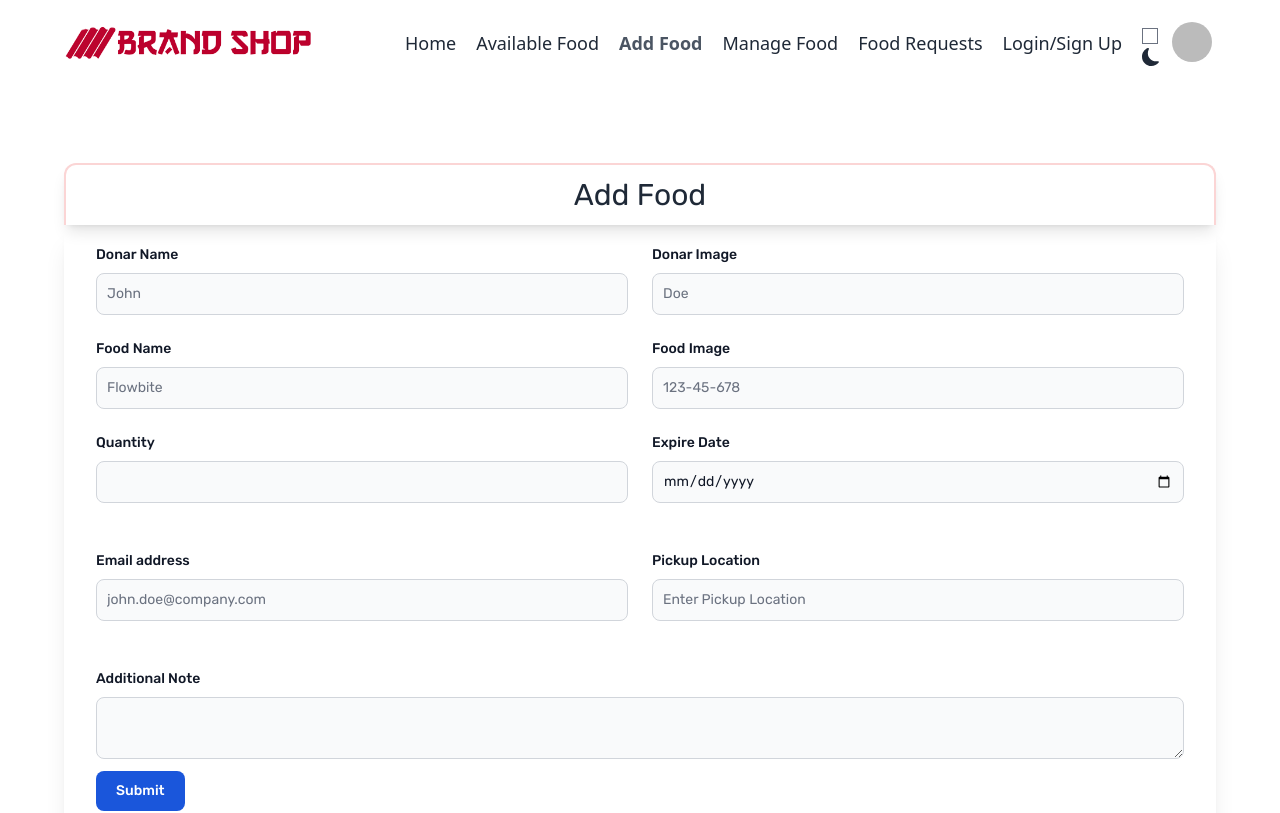
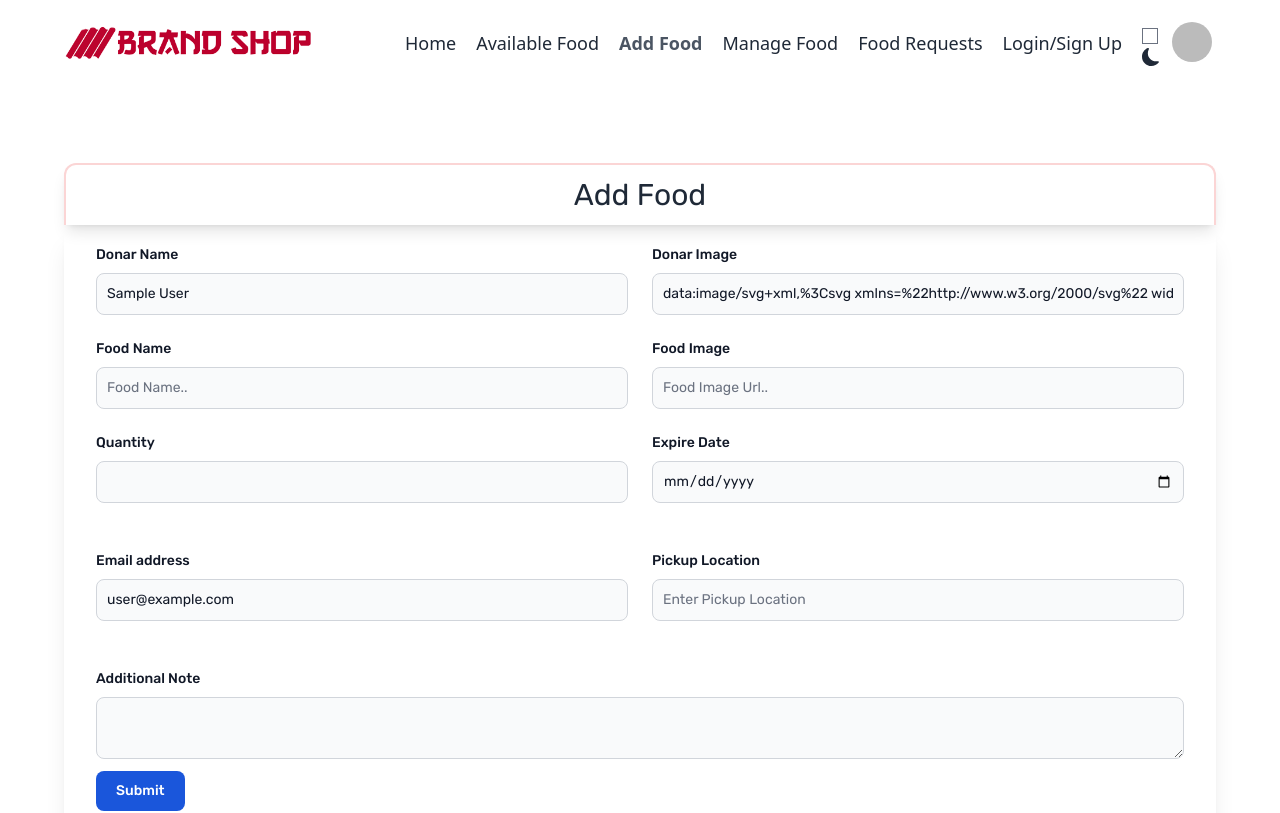
Before and after one commit to CodeWithRashed/zero-hunger-client-side, a React (Vite) app: page /add in a window 1280 px wide. Shown: the top 813 px of the page. Built offline with nearby package versions, Linux system fonts and the light colour scheme; no server answers; sample sign-in values are in the browser's storage.

Commit message:
food adding success

```diff
--- a/src/Pages/AddFood.jsx
+++ b/src/Pages/AddFood.jsx
@@ -1,42 +1,50 @@
 import { toast } from "react-toastify";
+import { GlobalDataContext } from "../ContextApi/DataContext";
+import { useContext } from "react";
 
 const AddFood = () => {
+  const { activeUser } = useContext(GlobalDataContext);
+  console.log(activeUser);
   const handleSubmit = async (event) => {
     event.preventDefault();
     const form = event.target;
-    const productName = form.productName.value;
-    const productImage = form.productImage.value;
-    const brandName = form.brandName.value;
-    const productType = form.productType.value;
-    const productPrice = form.productPrice.value;
-    const productRatting = form.productRatting.value;
-    const productDescription = form.productDescription.value;
+    const donarName = form.donar_name.value;
+    const donarImage = form.donar_image.value;
+    const foodName = form.food_name.value;
+    const foodImage = form.food_image.value;
+    const foodQuantity = form.quantity.value;
+    const expireDate = form.expire_date.value;
+    const donarEmail = form.email.value;
+    const pickupLocation = form.location.value;
+    const additionalNote = form.notes.value;
 
-    const productData = {
-      productName,
-      productImage,
-      brandName,
-      productType,
-      productPrice,
-      productRatting,
-      productDescription,
+    const foodData = {
+      donarName,
+      donarImage,
+      foodName,
+      foodImage,
+      foodQuantity,
+      expireDate,
+      donarEmail,
+      pickupLocation,
+      additionalNote,
     };
 
     try {
       const response = await fetch(
-        `${import.meta.env.VITE_BACKEND_API}/api/v1/user/add-food`,
+        `${import.meta.env.VITE_BACKEND_API}/api/v1/user/add/food`,
         {
           method: "POST",
           headers: {
             "content-type": "application/json",
           },
-          body: JSON.stringify(productData),
+          body: JSON.stringify(foodData),
         }
       );
       if (response.ok) {
         await response.json();
         form.reset();
-        toast.success("Product Added!", {
+        toast.success("Food Added!", {
           position: "top-right",
           autoClose: 2000,
           hideProgressBar: true,
@@ -47,8 +55,8 @@ const AddFood = () => {
           theme: "light",
         });
       }
-    } catch{
-      ""
+    } catch {
+      ("");
     }
   };
   return (
@@ -57,58 +65,157 @@ const AddFood = () => {
         <h1 className="text-3xl py-3 text-center">Add Food</h1>
       </div>
       <div className="mx-auto shadow-xl rounded-b-xl py-5 px-8 ">
-        <form
-          onSubmit={handleSubmit}
-          className="space-y-3"
-        >
-
-
+        <form onSubmit={handleSubmit} className="space-y-3">
           <div className="grid gap-6 mb-6 md:grid-cols-2">
             <div>
-            <label htmlFor="donar_name" className="block mb-2 text-sm font-medium text-gray-900 dark:text-white">Donar Name</label>
-            <input type="text" id="donar_name" className="bg-gray-50 border border-gray-300 text-gray-900 text-sm rounded-lg focus:ring-blue-500 focus:border-blue-500 block w-full p-2.5 dark:bg-gray-700 dark:border-gray-600 dark:placeholder-gray-400 dark:text-white dark:focus:ring-blue-500 dark:focus:border-blue-500" placeholder="John" required/>
+              <label
+                htmlFor="donar_name"
+                className="block mb-2 text-sm font-medium text-gray-900 dark:text-white"
+              >
+                Donar Name
+              </label>
+              <input
+                type="text"
+                disabled
+                defaultValue={activeUser?.displayName}
+                name="donar_name"
+                className="bg-gray-50 border border-gray-300 text-gray-900 text-sm rounded-lg focus:ring-blue-500 focus:border-blue-500 block w-full p-2.5 dark:bg-gray-700 dark:border-gray-600 dark:placeholder-gray-400 dark:text-white dark:focus:ring-blue-500 dark:focus:border-blue-500"
+                placeholder="John"
+                required
+              />
             </div>
             <div>
-            <label htmlFor="donar_image" className="block mb-2 text-sm font-medium text-gray-900 dark:text-white">Donar Image</label>
-            <input type="url" id="donar_image" className="bg-gray-50 border border-gray-300 text-gray-900 text-sm rounded-lg focus:ring-blue-500 focus:border-blue-500 block w-full p-2.5 dark:bg-gray-700 dark:border-gray-600 dark:placeholder-gray-400 dark:text-white dark:focus:ring-blue-500 dark:focus:border-blue-500" placeholder="Doe" required/>
+              <label
+                htmlFor="donar_image"
+                className="block mb-2 text-sm font-medium text-gray-900 dark:text-white"
+              >
+                Donar Image
+              </label>
+              <input
+                type="url"
+                disabled
+                defaultValue={activeUser?.photoURL}
+                name="donar_image"
+                className="bg-gray-50 border border-gray-300 text-gray-900 text-sm rounded-lg focus:ring-blue-500 focus:border-blue-500 block w-full p-2.5 dark:bg-gray-700 dark:border-gray-600 dark:placeholder-gray-400 dark:text-white dark:focus:ring-blue-500 dark:focus:border-blue-500"
+                placeholder="Doe"
+                required
+              />
             </div>
             <div>
-            <label htmlFor="food_name" className="block mb-2 text-sm font-medium text-gray-900 dark:text-white">Food Name</label>
-            <input type="text" id="food_name" className="bg-gray-50 border border-gray-300 text-gray-900 text-sm rounded-lg focus:ring-blue-500 focus:border-blue-500 block w-full p-2.5 dark:bg-gray-700 dark:border-gray-600 dark:placeholder-gray-400 dark:text-white dark:focus:ring-blue-500 dark:focus:border-blue-500" placeholder="Flowbite" required/>
+              <label
+                htmlFor="food_name"
+                className="block mb-2 text-sm font-medium text-gray-900 dark:text-white"
+              >
+                Food Name
+              </label>
+              <input
+                type="text"
+                name="food_name"
+                className="bg-gray-50 border border-gray-300 text-gray-900 text-sm rounded-lg focus:ring-blue-500 focus:border-blue-500 block w-full p-2.5 dark:bg-gray-700 dark:border-gray-600 dark:placeholder-gray-400 dark:text-white dark:focus:ring-blue-500 dark:focus:border-blue-500"
+                placeholder="Food Name.."
+                required
+              />
             </div>
             <div>
-            <label htmlFor="food_image" className="block mb-2 text-sm font-medium text-gray-900 dark:text-white">Food Image</label>
-            <input type="tel" id="food_image" className="bg-gray-50 border border-gray-300 text-gray-900 text-sm rounded-lg focus:ring-blue-500 focus:border-blue-500 block w-full p-2.5 dark:bg-gray-700 dark:border-gray-600 dark:placeholder-gray-400 dark:text-white dark:focus:ring-blue-500 dark:focus:border-blue-500" placeholder="123-45-678" pattern="[0-9]{3}-[0-9]{2}-[0-9]{3}" required/>
+              <label
+                htmlFor="food_image"
+                className="block mb-2 text-sm font-medium text-gray-900 dark:text-white"
+              >
+                Food Image
+              </label>
+              <input
+                type="tel"
+                name="food_image"
+                className="bg-gray-50 border border-gray-300 text-gray-900 text-sm rounded-lg focus:ring-blue-500 focus:border-blue-500 block w-full p-2.5 dark:bg-gray-700 dark:border-gray-600 dark:placeholder-gray-400 dark:text-white dark:focus:ring-blue-500 dark:focus:border-blue-500"
+                placeholder="Food Image Url.."
+                required
+              />
             </div>
 
             <div>
-            <label htmlFor="quantity" className="block mb-2 text-sm font-medium text-gray-900 dark:text-white">Quantity</label>
-            <input type="number" id="quantity" className="bg-gray-50 border border-gray-300 text-gray-900 text-sm rounded-lg focus:ring-blue-500 focus:border-blue-500 block w-full p-2.5 dark:bg-gray-700 dark:border-gray-600 dark:placeholder-gray-400 dark:text-white dark:focus:ring-blue-500 dark:focus:border-blue-500" placeholder="" required/>
+              <label
+                htmlFor="quantity"
+                className="block mb-2 text-sm font-medium text-gray-900 dark:text-white"
+              >
+                Quantity
+              </label>
+              <input
+                type="number"
+                name="quantity"
+                className="bg-gray-50 border border-gray-300 text-gray-900 text-sm rounded-lg focus:ring-blue-500 focus:border-blue-500 block w-full p-2.5 dark:bg-gray-700 dark:border-gray-600 dark:placeholder-gray-400 dark:text-white dark:focus:ring-blue-500 dark:focus:border-blue-500"
+                placeholder=""
+                required
+              />
             </div>
             <div className="mb-6">
-        <label htmlFor="expire-date" className="block mb-2 text-sm font-medium text-gray-900 dark:text-white">Expire Date</label>
-        <input type="date" id="expire-date" className="bg-gray-50 border border-gray-300 text-gray-900 text-sm rounded-lg focus:ring-blue-500 focus:border-blue-500 block w-full p-2.5 dark:bg-gray-700 dark:border-gray-600 dark:placeholder-gray-400 dark:text-white dark:focus:ring-blue-500 dark:focus:border-blue-500" required/>
+              <label
+                htmlFor="expire_date"
+                className="block mb-2 text-sm font-medium text-gray-900 dark:text-white"
+              >
+                Expire Date
+              </label>
+              <input
+                type="date"
+                name="expire_date"
+                className="bg-gray-50 border border-gray-300 text-gray-900 text-sm rounded-lg focus:ring-blue-500 focus:border-blue-500 block w-full p-2.5 dark:bg-gray-700 dark:border-gray-600 dark:placeholder-gray-400 dark:text-white dark:focus:ring-blue-500 dark:focus:border-blue-500"
+                required
+              />
             </div>
             <div className="mb-6">
-        <label htmlFor="email" className="block mb-2 text-sm font-medium text-gray-900 dark:text-white">Email address</label>
-        <input type="email" id="email" className="bg-gray-50 border border-gray-300 text-gray-900 text-sm rounded-lg focus:ring-blue-500 focus:border-blue-500 block w-full p-2.5 dark:bg-gray-700 dark:border-gray-600 dark:placeholder-gray-400 dark:text-white dark:focus:ring-blue-500 dark:focus:border-blue-500" placeholder="john.doe@company.com" required/>
+              <label
+                htmlFor="email"
+                className="block mb-2 text-sm font-medium text-gray-900 dark:text-white"
+              >
+                Email address
+              </label>
+              <input
+                type="email"
+                disabled
+                defaultValue={activeUser?.email}
+                name="email"
+                className="bg-gray-50 border border-gray-300 text-gray-900 text-sm rounded-lg focus:ring-blue-500 focus:border-blue-500 block w-full p-2.5 dark:bg-gray-700 dark:border-gray-600 dark:placeholder-gray-400 dark:text-white dark:focus:ring-blue-500 dark:focus:border-blue-500"
+                placeholder="john.doe@company.com"
+                required
+              />
             </div>
             <div className="mb-6">
-        <label htmlFor="location" className="block mb-2 text-sm font-medium text-gray-900 dark:text-white">Pickup Location</label>
-        <input type="text" id="location" className="bg-gray-50 border border-gray-300 text-gray-900 text-sm rounded-lg focus:ring-blue-500 focus:border-blue-500 block w-full p-2.5 dark:bg-gray-700 dark:border-gray-600 dark:placeholder-gray-400 dark:text-white dark:focus:ring-blue-500 dark:focus:border-blue-500" placeholder="Enter Pickup Location" required/>
+              <label
+                htmlFor="location"
+                className="block mb-2 text-sm font-medium text-gray-900 dark:text-white"
+              >
+                Pickup Location
+              </label>
+              <input
+                type="text"
+                name="location"
+                className="bg-gray-50 border border-gray-300 text-gray-900 text-sm rounded-lg focus:ring-blue-500 focus:border-blue-500 block w-full p-2.5 dark:bg-gray-700 dark:border-gray-600 dark:placeholder-gray-400 dark:text-white dark:focus:ring-blue-500 dark:focus:border-blue-500"
+                placeholder="Enter Pickup Location"
+                required
+              />
             </div>
           </div>
 
-
-
           <div>
-            <label htmlFor="notes" className="block mb-2 text-sm font-medium text-gray-900 dark:text-white">Additional Note</label>
-            <textarea type="text" id="notes" className="bg-gray-50 border border-gray-300 text-gray-900 text-sm rounded-lg focus:ring-blue-500 focus:border-blue-500 block w-full p-2.5 dark:bg-gray-700 dark:border-gray-600 dark:placeholder-gray-400 dark:text-white dark:focus:ring-blue-500 dark:focus:border-blue-500"  required/>
+            <label
+              htmlFor="notes"
+              className="block mb-2 text-sm font-medium text-gray-900 dark:text-white"
+            >
+              Additional Note
+            </label>
+            <textarea
+              type="text"
+              name="notes"
+              className="bg-gray-50 border border-gray-300 text-gray-900 text-sm rounded-lg focus:ring-blue-500 focus:border-blue-500 block w-full p-2.5 dark:bg-gray-700 dark:border-gray-600 dark:placeholder-gray-400 dark:text-white dark:focus:ring-blue-500 dark:focus:border-blue-500"
+              required
+            />
           </div>
-    <button type="submit" className="text-white bg-blue-700 hover:bg-blue-800 focus:ring-4 focus:outline-none focus:ring-blue-300 font-medium rounded-lg text-sm w-full sm:w-auto px-5 py-2.5 text-center dark:bg-blue-600 dark:hover:bg-blue-700 dark:focus:ring-blue-800">Submit</button>
+          <button
+            type="submit"
+            className="text-white bg-blue-700 hover:bg-blue-800 focus:ring-4 focus:outline-none focus:ring-blue-300 font-medium rounded-lg text-sm w-full sm:w-auto px-5 py-2.5 text-center dark:bg-blue-600 dark:hover:bg-blue-700 dark:focus:ring-blue-800"
+          >
+            Submit
+          </button>
         </form>
-
-
       </div>
     </div>
   );
```
Also changed, not shown: src/components/Auth/Login.jsx (+21 -5 lines). Lines whose indentation alone changed are shown as unchanged.
